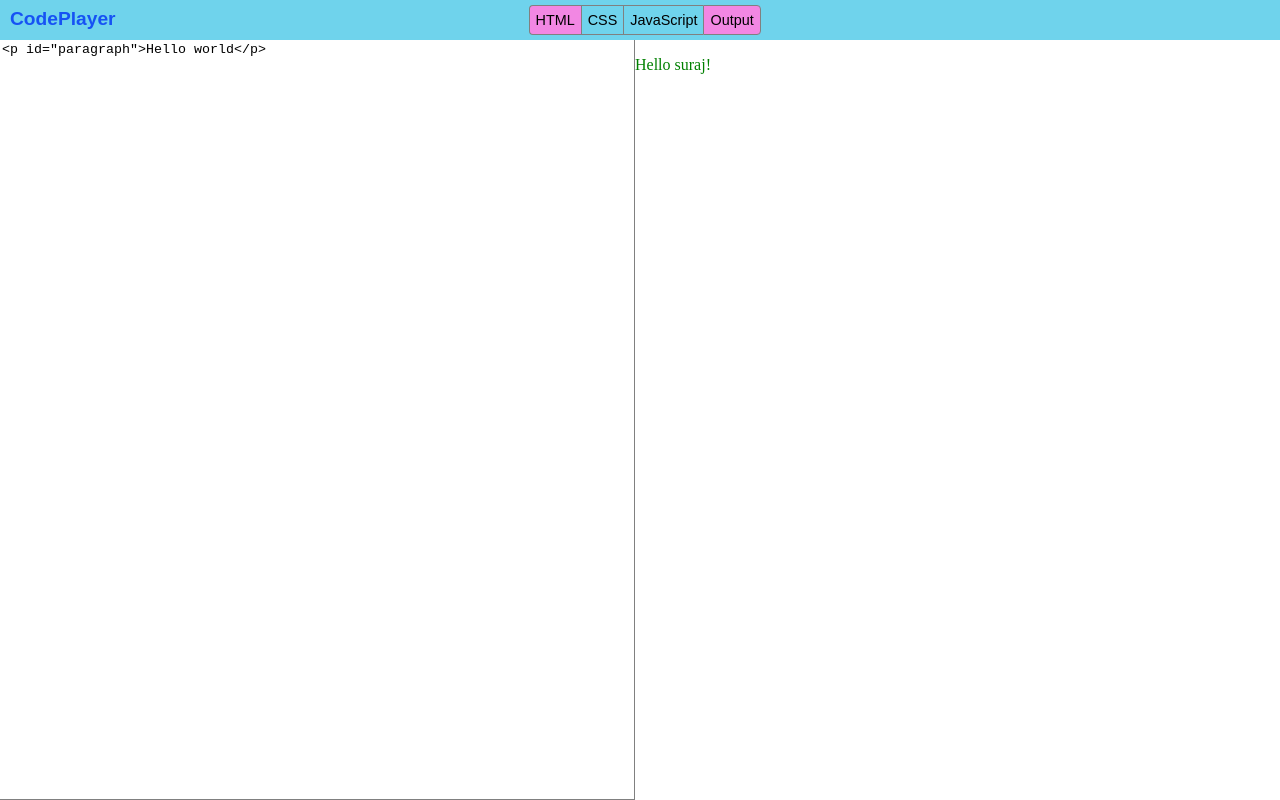
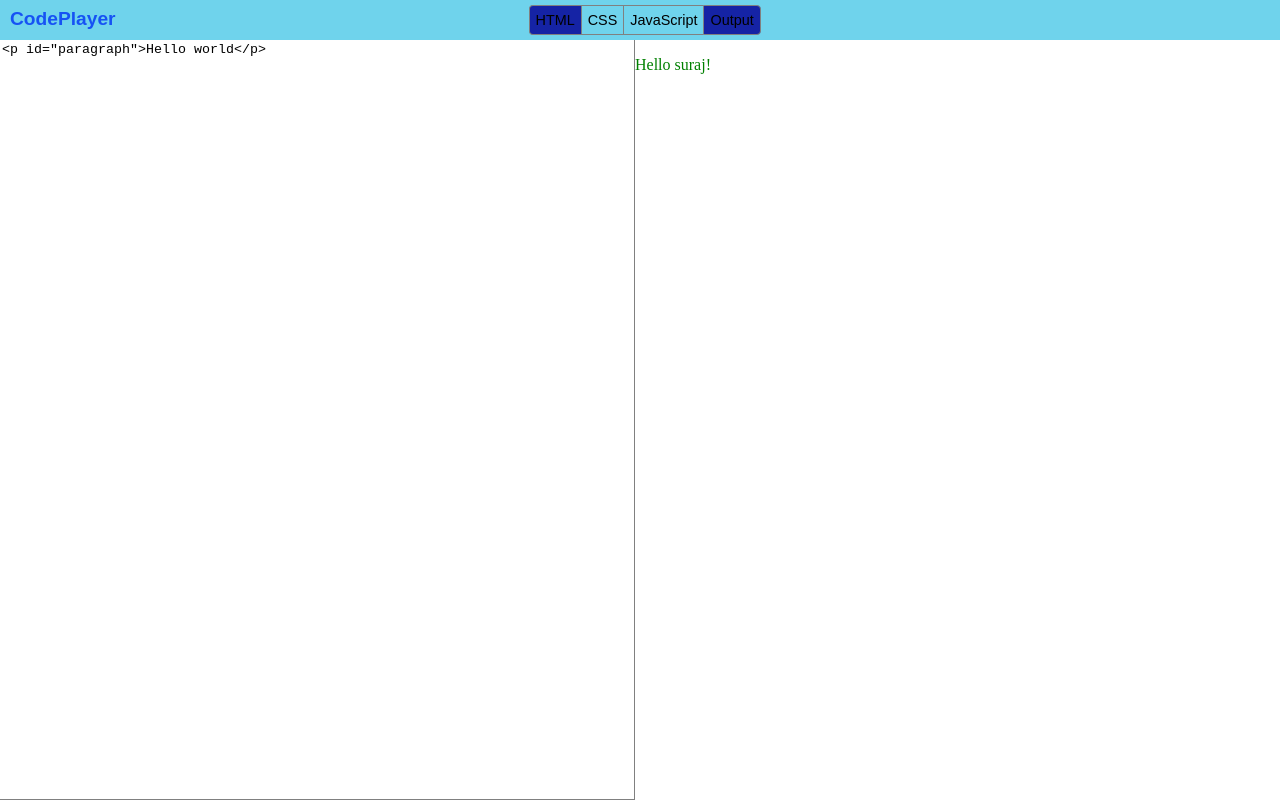
Before and after one commit to surrajj20/CODEPLAYER, a plain HTML site: page index.html in a window 1280 px wide. Drawn offline with nearby package versions, Linux system fonts and the light colour scheme.

Commit message:
active commit

```diff
--- a/index.html
+++ b/index.html
@@ -53,7 +53,7 @@
                 border-right:1px solid grey;
             }
             .active{
-                background: #F287E3;
+                background: #1523A5;
             }
             .highlightedbutton{
                 background-color: red;
```
